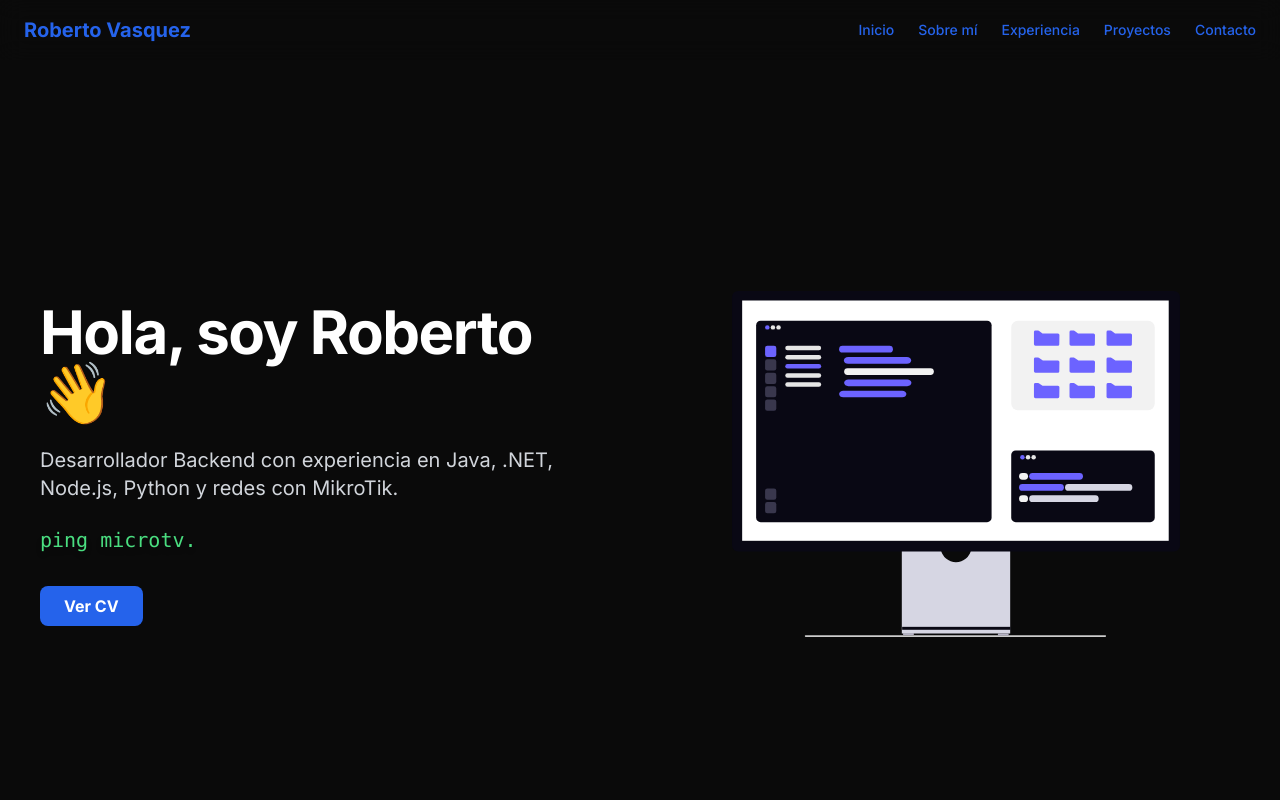
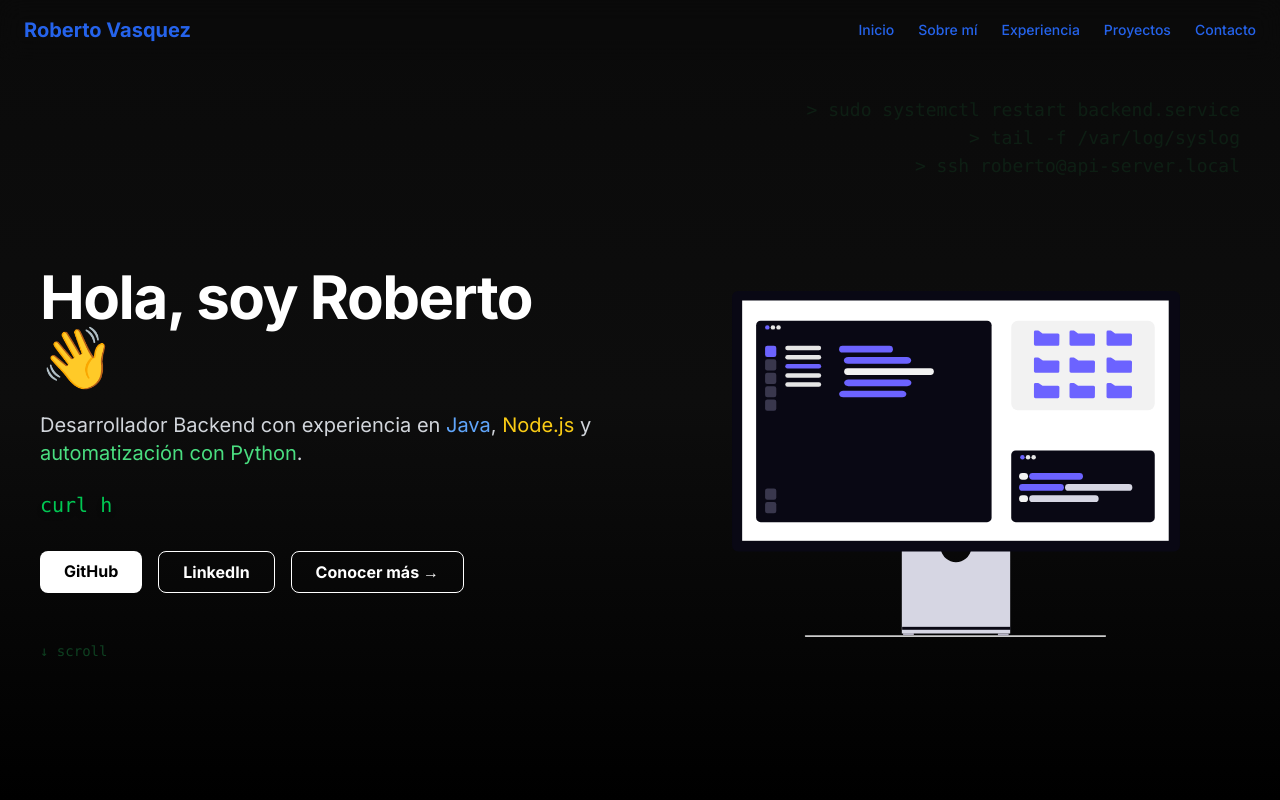
Before and after one commit to VasquezCodes/portfolio, a React (Vite) app: page / in a window 1280 px wide. Shown: the top 800 px of the page. Built offline with nearby package versions, Linux system fonts and the light colour scheme.

Commit message:
Home pulido

```diff
--- a/src/components/SectionWrapper.jsx
+++ b/src/components/SectionWrapper.jsx
@@ -5,8 +5,7 @@ export default function SectionWrapper({ children, delay = 0.1, className = "" }
         <motion.div
             className={className}
             initial={{ opacity: 0, y: 30 }}
-            whileInView={{ opacity: 1, y: 0 }}
-            viewport={{ once: true, amount: 0.3 }}
+            animate={{ opacity: 1, y: 0 }}
             transition={{ duration: 0.6, ease: "easeOut", delay }}
         >
             {children}
--- a/src/components/TerminalBackground.jsx
+++ b/src/components/TerminalBackground.jsx
@@ -1,14 +1,16 @@
 import { useEffect, useState } from "react";
 
 const comandos = [
-    "> Connecting to Mikrotik router...",
-    "> Route established ✅",
-    "> Tunnel EoIP link up",
-    "> Starting Syncthing...",
-    "> Initializing distributed index",
-    "> ssh admin@192.168.1.1",
-    "> Welcome to backend console 🖥️",
-    "> curl http://localhost"
+    "> sudo systemctl restart backend.service",
+    "> tail -f /var/log/syslog",
+    "> ssh roberto@api-server.local",
+    "> node server.js --prod",
+    "> top | head -n 5",
+    "> ping -c 4 192.168.0.10",
+    "> curl https://api.internal.local/status",
+    "> journalctl -xe | grep error",
+    "> docker ps -a",
+    "> htop",
 ];
 
 export default function TerminalBackground() {
@@ -17,17 +19,16 @@ export default function TerminalBackground() {
     useEffect(() => {
         const intervalo = setInterval(() => {
             setLineaActual((prev) => (prev < comandos.length - 1 ? prev + 1 : 0));
-        }, 2000);
+        }, 2500); // más rápido
         return () => clearInterval(intervalo);
     }, []);
 
     return (
-        <div className="absolute inset-0 z-0 pointer-events-none flex items-center justify-start">
+        <div className="absolute inset-y-0 right-0 z-0 pointer-events-none flex items-start justify-end pr-4 sm:pr-10 pt-24">
             <div
-                className="text-green-500 font-mono text-sm opacity-10 leading-6 whitespace-pre-wrap"
+                className="text-green-500 font-mono text-base sm:text-lg opacity-10 leading-6 whitespace-pre-wrap text-right"
                 style={{
-                    transform: "translateX(5%)", // empuja un poco a la derecha
-                    maxWidth: "30%",             // para que no ocupe mucho
+                    maxWidth: "50ch",
                 }}
             >
                 {comandos.slice(0, lineaActual + 1).map((cmd, idx) => (
--- a/src/index.css
+++ b/src/index.css
@@ -13,7 +13,7 @@
 }
 
 body {
-    @apply m-0 p-0 font-sans bg-white text-gray-900 dark:bg-gray-900 dark:text-gray-100;
+    @apply m-0 p-0 font-sans bg-[#f5f2e7] text-[#2e2e2e] dark:bg-gray-900 dark:text-gray-100;
 }
 
 a {
--- a/src/layouts/Layout.jsx
+++ b/src/layouts/Layout.jsx
@@ -4,7 +4,7 @@ import { Outlet } from "react-router-dom";
 
 export default function Layout() {
     return (
-        <div className="min-h-screen flex flex-col bg-transparent dark:bg-gray-900 text-gray-900 dark:text-gray-100">
+        <div className="min-h-screen flex flex-col bg-slate-50 dark:bg-gray-900 text-gray-800 dark:text-gray-100">
             <Navbar />
 
             <main className="flex-1">
--- a/src/main.jsx
+++ b/src/main.jsx
@@ -6,7 +6,7 @@ import { ThemeProvider } from "./context/ThemeContext.jsx";
 
 ReactDOM.createRoot(document.getElementById("root")).render(
     <React.StrictMode>
-        <ThemeProvider attribute="class" defaultTheme="dark" enableSystem={false}>
+        <ThemeProvider attribute="class" defaultTheme="dark" enableSystem={false} forcedTheme="dark">
             <App />
         </ThemeProvider>
     </React.StrictMode>
--- a/src/pages/Contacto.jsx
+++ b/src/pages/Contacto.jsx
@@ -4,7 +4,7 @@ import SectionWrapper from "../components/SectionWrapper";
 export default function Contacto() {
     return (
         <SectionWrapper>
-        <section className="px-6 py-12 max-w-xl mx-auto text-center">
+            <section className="bg-slate-50 dark:bg-[#0a0a0a] px-6 py-12 max-w-xl mx-auto text-center text-gray-800 dark:text-white">
             <h2 className="text-3xl font-bold text-blue-600 mb-6">Contacto</h2>
 
             <p className="text-gray-700 dark:text-gray-300 mb-6">
--- a/src/pages/Experiencia.jsx
+++ b/src/pages/Experiencia.jsx
@@ -46,7 +46,7 @@ export default function Experiencia() {
 
     return (
         <SectionWrapper>
-            <section className="px-6 py-12 max-w-6xl mx-auto">
+            <section className="bg-slate-50 dark:bg-[#0a0a0a] px-6 py-12 max-w-6xl mx-auto text-gray-800 dark:text-white">
                 <h2 className="text-3xl font-bold text-blue-600 mb-10">Experiencia</h2>
 
                 <ol className="relative border-l border-gray-300 dark:border-gray-700">
--- a/src/pages/Home.jsx
+++ b/src/pages/Home.jsx
@@ -1,16 +1,23 @@
 import { motion } from "framer-motion";
 import { Typewriter } from "react-simple-typewriter";
 import SectionWrapper from "../components/SectionWrapper";
+import TerminalBackground from "../components/TerminalBackground";
+import { Download } from "lucide-react";
 import heroImg from "../assets/undraw_dev-environment_n5by.svg";
+import { Link } from "react-router-dom";
+
 
 export default function Home() {
     return (
-        <SectionWrapper className="bg-[#0a0a0a] text-white min-h-screen flex items-center justify-center px-4 sm:px-10 pt-32">
-            <section className="max-w-7xl w-full flex flex-col-reverse md:flex-row items-center gap-16">
+        <SectionWrapper className="relative bg-gradient-to-b from-[#0a0a0a] via-[#0d0d0d] to-black text-white min-h-screen flex items-center justify-center px-4 sm:px-10 pt-32">
+            <TerminalBackground />
+
+            <section className="relative z-10 max-w-7xl w-full flex flex-col-reverse md:flex-row items-center gap-16">
                 {/* Texto principal */}
                 <div className="flex-1 text-center md:text-left">
+                    {/* Título */}
                     <motion.h1
-                        className="text-5xl sm:text-6xl font-extrabold tracking-tight leading-tight mb-6"
+                        className="text-5xl sm:text-6xl font-extrabold tracking-tight mb-6"
                         initial={{ opacity: 0, y: 40 }}
                         animate={{ opacity: 1, y: 0 }}
                         transition={{ duration: 0.6 }}
@@ -18,62 +25,86 @@ export default function Home() {
                         Hola, soy Roberto 👋
                     </motion.h1>
 
+                    {/* Descripción técnica */}
                     <motion.p
                         className="text-lg sm:text-xl text-gray-300 mb-6"
                         initial={{ opacity: 0, y: 20 }}
                         animate={{ opacity: 1, y: 0 }}
                         transition={{ duration: 0.6, delay: 0.2 }}
                     >
-                        Desarrollador Backend con experiencia en Java, .NET, Node.js, Python y redes con MikroTik.
+                        Desarrollador Backend con experiencia en{" "}
+                        <span className="text-blue-400">Java</span>,{" "}
+                        <span className="text-yellow-400">Node.js</span> y{" "}
+                        <span className="text-green-400">automatización con Python</span>.
                     </motion.p>
 
-                    {/* Comando animado */}
+                    {/* Línea tipo consola */}
                     <motion.p
-                        className="font-mono text-green-400 drop-shadow-md text-lg sm:text-xl h-[30px] sm:h-[36px] mb-6"
+                        className="font-mono text-[#00c853] drop-shadow-md text-lg sm:text-xl h-[30px] sm:h-[36px] mb-6"
                         initial={{ opacity: 0 }}
                         animate={{ opacity: 1 }}
                         transition={{ duration: 0.6, delay: 1 }}
                     >
                         <Typewriter
                             words={[
-                                "curl http://localhost:8080/api/data_",
-                                "ping microtv.router.lan_",
-                                "ssh admin@192.168.1.1_",
-                                "system reboot force_",
+                                "curl http://localhost:8080/api/status █",
+                                "ssh roberto@192.168.0.1 █",
+                                "journalctl -xe --no-pager █",
                             ]}
                             loop={0}
                             cursor
-                            cursorStyle="_"
-                            typeSpeed={50}
-                            deleteSpeed={30}
+                            cursorStyle="█"
+                            typeSpeed={70}
+                            deleteSpeed={25}
                             delaySpeed={2000}
                         />
                     </motion.p>
 
-                    {/* Botón CV */}
+                    {/* Botones */}
                     <motion.div
                         initial={{ opacity: 0, y: 10 }}
                         animate={{ opacity: 1, y: 0 }}
                         transition={{ duration: 0.6, delay: 0.4 }}
-                        className="flex justify-center md:justify-start"
+                        className="flex flex-wrap justify-center md:justify-start gap-4"
                     >
                         <a
-                            href="/RobertoVasquez-CV.pdf"
+                            href="https://github.com/robertovasquez-dev"
                             target="_blank"
                             rel="noopener noreferrer"
-                            className="px-6 py-2 bg-blue-600 text-white rounded-lg font-semibold hover:bg-blue-700 transition"
+                            className="px-6 py-2 bg-white text-black rounded-lg font-semibold hover:bg-zinc-200 transition"
                         >
-                            Ver CV
+                            GitHub
                         </a>
+
+                        <a
+                            href="https://www.linkedin.com/in/robertovasquez-dev"
+                            target="_blank"
+                            rel="noopener noreferrer"
+                            className="px-6 py-2 border border-white text-white rounded-lg font-semibold hover:bg-white hover:text-black transition"
+                        >
+                            LinkedIn
+                        </a>
+
+                        <Link
+                            to="/sobre-mi"
+                            className="px-6 py-2 border border-white text-white rounded-lg font-semibold hover:bg-white hover:text-black transition"
+                        >
+                            Conocer más →
+                        </Link>
                     </motion.div>
+
+                    {/* Indicador scroll */}
+                    <div className="mt-12 text-green-500 font-mono text-sm opacity-30">
+                        ↓ scroll
+                    </div>
                 </div>
 
-                {/* Imagen técnica derecha */}
+                {/* Imagen técnica (sin animación molesta) */}
                 <motion.div
                     className="flex-1"
-                    initial={{ opacity: 0, scale: 0.95 }}
-                    animate={{ opacity: 1, scale: 1 }}
-                    transition={{ duration: 0.6, delay: 0.3 }}
+                    initial={{ opacity: 0, y: 20 }}
+                    animate={{ opacity: 1, y: 0 }}
+                    transition={{ duration: 1, ease: "easeOut", delay: 0.6 }}
                 >
                     <img
                         src={heroImg}
--- a/src/pages/Proyectos.jsx
+++ b/src/pages/Proyectos.jsx
@@ -21,7 +21,7 @@ export default function Proyectos() {
 
     return (
         <SectionWrapper>
-            <section className="px-6 py-12 max-w-6xl mx-auto">
+            <section className="bg-[#f5f2e7] dark:bg-[#0a0a0a] text-[#2e2e2e] dark:text-white px-6 py-12 max-w-6xl mx-auto">
                 <h2 className="text-3xl font-bold text-blue-600 mb-10">Proyectos</h2>
 
                 <div className="grid gap-10 md:grid-cols-2">
--- a/src/pages/SobreMi.jsx
+++ b/src/pages/SobreMi.jsx
@@ -4,7 +4,7 @@ import SectionWrapper from "../components/SectionWrapper";
 export default function SobreMi() {
     return (
         <SectionWrapper>
-        <section className="px-6 py-12 max-w-6xl mx-auto">
+            <section className="bg-[#f5f2e7] dark:bg-[#0a0a0a] text-[#2e2e2e] dark:text-white px-6 py-12 max-w-6xl mx-auto">
             <h2 className="text-3xl font-bold text-blue-600 mb-10">Sobre mí</h2>
 
             <div className="flex flex-col md:flex-row items-center md:items-start gap-10">
```
Also changed, not shown: src/components/Navbar.jsx (+6 -1 lines), 1 other file (tests, documents, lock files or other folders).
